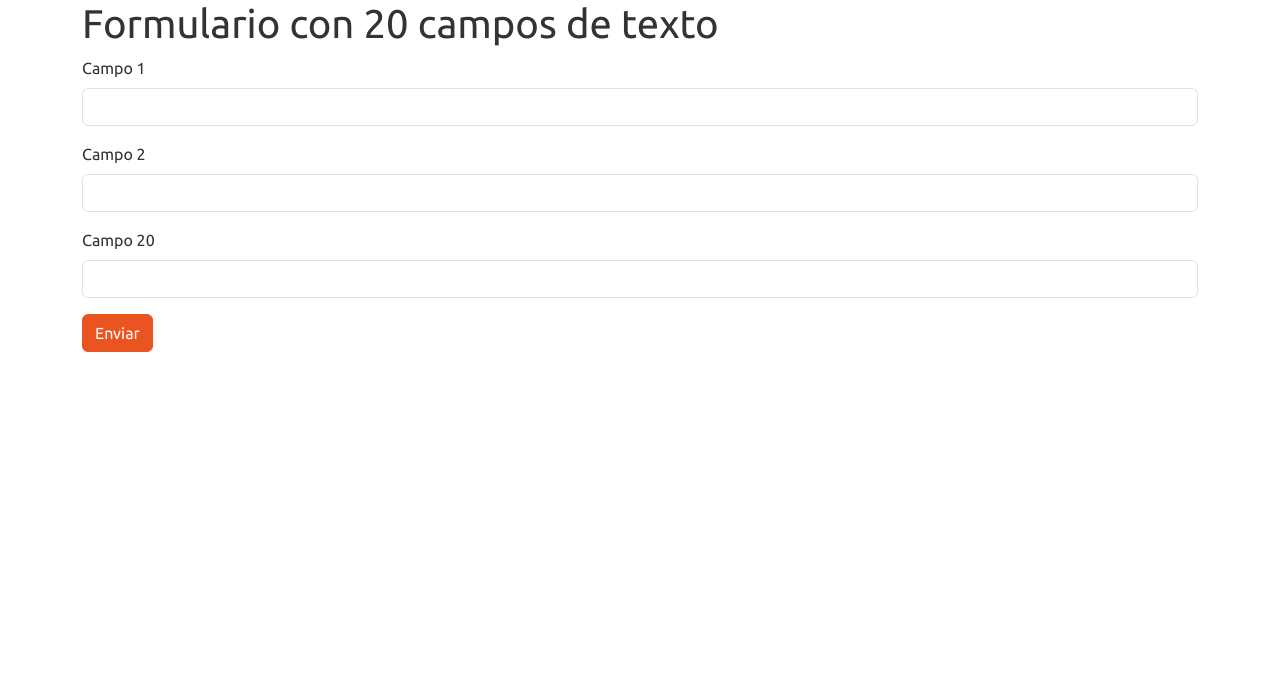
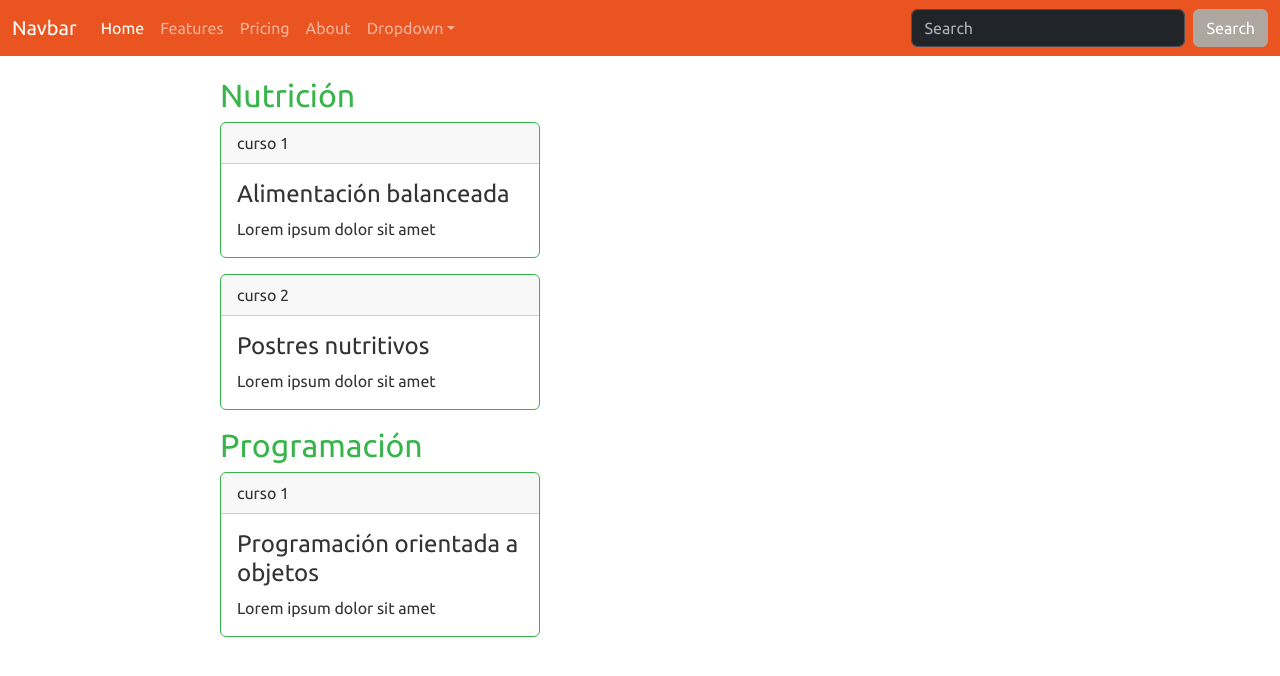
Before and after one commit to bamxAppsTec2024/WebAppBAMX_HMO_1, a React (Create React App) app: page / in a window 1280 px wide. Shown: the top 676 px of the page. Built offline with nearby package versions, Linux system fonts and the light colour scheme.

Commit message:
Tests
Testing bootswatch and object post to firebase

```diff
--- a/src/App.css
+++ b/src/App.css
@@ -1,38 +1,56 @@
-.App {
-  text-align: center;
+body {
+  margin: 0;
+  font-family: sans-serif;
 }
 
-.App-logo {
-  height: 40vmin;
-  pointer-events: none;
+header {
+  background-color: #f0f0f0;
+  padding: 10px 20px;
 }
 
-@media (prefers-reduced-motion: no-preference) {
-  .App-logo {
-    animation: App-logo-spin infinite 20s linear;
-  }
+.pushed-header {
+  position: relative;
+  width: 100%; /* Subtract sidebar width */
+  z-index: 2; /* Ensure header stays above content */
 }
 
-.App-header {
-  background-color: #282c34;
-  min-height: 100vh;
-  display: flex;
-  flex-direction: column;
-  align-items: center;
-  justify-content: center;
-  font-size: calc(10px + 2vmin);
-  color: white;
+.sidebar {
+  background-color: #e0e0e0;
+  width: 200px;
+  padding: 10px;
+  position: fixed;
+  left: 0;
+  height: 100vh;
 }
 
-.App-link {
-  color: #61dafb;
+.sidebar ul {
+  list-style: none;
+  padding: 0;
+  margin: 0;
 }
 
-@keyframes App-logo-spin {
-  from {
-    transform: rotate(0deg);
-  }
-  to {
-    transform: rotate(360deg);
-  }
+.sidebar li {
+  margin-bottom: 10px;
 }
+
+.sidebar a {
+  text-decoration: none;
+  color: black;
+  display: flex;
+  align-items: center;
+  padding: 5px 10px;
+}
+
+.sidebar a:hover {
+  background-color: #ddd;
+}
+
+.sidebar i {
+  margin-right: 10px;
+  font-size: 18px;
+}
+
+main {
+  padding: 20px;
+  margin-left: 200px; /* Adjust margin based on sidebar width */
+}
--- a/src/App.js
+++ b/src/App.js
@@ -1,13 +1,143 @@
-import logo from './logo.svg';
-import './App.css';
-import Formulario from './componentes/Formulario';
+import logo from "./logo.svg";
+import "./App.css";
+import { Appbar } from "./Layout/Layout";
+
+// import useFirestoreDoc from "./hooks/firebaseHook";
+import app from "./firebase";
+import { collection, getFirestore } from 'firebase/firestore';
+import { doc, addDoc } from "firebase/firestore";
+
+const data = [
+  {
+    title: "Nutrición",
+    courses: [
+      {
+        title: "Alimentación balanceada",
+        desc: "Lorem ipsum dolor sit amet",
+        videos: [
+          {
+            title:
+              "¿Qué es la programacion orientada a objetos? - La mejor explicación en español",
+            youTubeId: "DlphYPc_HKk",
+          },
+          {
+            title:
+              "¿Qué es la programacion orientada a objetos? - La mejor explicación en español",
+            youTubeId: "DlphYPc_HKk",
+          },
+        ],
+      },
+      {
+        title: "Postres nutritivos",
+        desc: "Lorem ipsum dolor sit amet",
+        videos: [
+          {
+            title:
+              "¿Qué es la programacion orientada a objetos? - La mejor explicación en español",
+            youTubeId: "DlphYPc_HKk",
+          },
+          {
+            title:
+              "¿Qué es la programacion orientada a objetos? - La mejor explicación en español",
+            youTubeId: "DlphYPc_HKk",
+          },
+        ],
+      },
+    ],
+  },
+  {
+    title: "Programación",
+    courses: [
+      {
+        title: "Programación orientada a objetos",
+        desc: "Lorem ipsum dolor sit amet",
+        videos: [
+          {
+            title:
+              "¿Qué es la programacion orientada a objetos? - La mejor explicación en español",
+            youTubeId: "DlphYPc_HKk",
+          },
+          {
+            title:
+              "¿Qué es la programacion orientada a objetos? - La mejor explicación en español",
+            youTubeId: "DlphYPc_HKk",
+          },
+        ],
+      },
+    ],
+  },
+];
 
 function App() {
+  const pageTitle = "Simple Webpage"; // Update with dynamic title fetching
+  // const { data, loading, error } = useFirestoreDoc();
+
+  // if (loading) {
+  //   return <p>Loading...</p>;
+  // }
+  // if (error) {
+  //   return <p>Error: {error.message}</p>;
+  // }
+  // console.log(data);
   return (
-    <div className="container-p6">
-      <Formulario/>
+    <div className="App">
+      <Appbar title={pageTitle} />
+      <main>
+        {data.map((category, indexCategory) => (
+          <div key={`category${indexCategory}`}>
+            <h2 role="h1" className="text-success">
+              {category.title}
+            </h2>
+            {/* <div className="accordion" id={category.title}>
+              {category.courses.map((course, indexCourse) => (
+                <div className="accordion-item">
+                  <h2 className="accordion-header" id={course.title}>
+                    <button
+                      className="accordion-button collapsed"
+                      type="button"
+                      data-bs-toggle="collapse"
+                      data-bs-target={`#collapse${indexCourse}`}
+                      aria-expanded="false"
+                      aria-controls={`collapse${indexCourse}`}
+                    >
+                      {course.title}
+                    </button>
+                  </h2>
+                  <div
+                    id={`collapse${indexCourse}`}
+                    className="accordion-collapse collapse"
+                    aria-labelledby={course.title}
+                    data-bs-parent={`#${category.title}`}
+                  >
+                    <div className="accordion-body">
+                      {course.desc}
+                    </div>
+                  </div>
+                </div>
+              ))}
+            </div> */}
+            {category.courses.map((course, indexCourse) => (
+              <div key={`course${indexCourse}`} class="card border-success mb-3" style={{maxWidth: "20rem"}}>
+                <div class="card-header">curso {indexCourse + 1}</div>
+                <div class="card-body">
+                  <h4 class="card-title">{course.title}</h4>
+                  <p class="card-text">
+                    {course.desc}
+                  </p>
+                </div>
+              </div>
+            ))}
+          </div>
+        ))}
+      </main>
     </div>
   );
 }
 
+const pruebaCreateCollection = async function(){
+  const db = getFirestore(app);
+  await addDoc(collection(db, "trainingCourses"), data[0]);
+  await addDoc(collection(db, "trainingCourses"), data[1]);
+}
+
 export default App;
--- /dev/null
+++ b/src/Layout/Appbar.js
@@ -0,0 +1,86 @@
+function Appbar({ title }) {
+  return (
+    <nav className="navbar navbar-expand-lg bg-primary" data-bs-theme="dark">
+      <div className="container-fluid">
+        <a className="navbar-brand" href="#">
+          Navbar
+        </a>
+        <button
+          className="navbar-toggler"
+          type="button"
+          data-bs-toggle="collapse"
+          data-bs-target="#navbarColor01"
+          aria-controls="navbarColor01"
+          aria-expanded="false"
+          aria-label="Toggle navigation"
+        >
+          <span className="navbar-toggler-icon"></span>
+        </button>
+        <div className="collapse navbar-collapse" id="navbarColor01">
+          <ul className="navbar-nav me-auto">
+            <li className="nav-item">
+              <a className="nav-link active" href="#">
+                Home
+                <span className="visually-hidden">(current)</span>
+              </a>
+            </li>
+            <li className="nav-item">
+              <a className="nav-link" href="#">
+                Features
+              </a>
+            </li>
+            <li className="nav-item">
+              <a className="nav-link" href="#">
+                Pricing
+              </a>
+            </li>
+            <li className="nav-item">
+              <a className="nav-link" href="#">
+                About
+              </a>
+            </li>
+            <li className="nav-item dropdown">
+              <a
+                className="nav-link dropdown-toggle"
+                data-bs-toggle="dropdown"
+                href="#"
+                role="button"
+                aria-haspopup="true"
+                aria-expanded="false"
+              >
+                Dropdown
+              </a>
+              <div className="dropdown-menu">
+                <a className="dropdown-item" href="#">
+                  Action
+                </a>
+                <a className="dropdown-item" href="#">
+                  Another action
+                </a>
+                <a className="dropdown-item" href="#">
+                  Something else here
+                </a>
+                <div className="dropdown-divider"></div>
+                <a className="dropdown-item" href="#">
+                  Separated link
+                </a>
+              </div>
+            </li>
+          </ul>
+          <form className="d-flex">
+            <input
+              className="form-control me-sm-2"
+              type="search"
+              placeholder="Search"
+            />
+            <button className="btn btn-secondary my-2 my-sm-0" type="submit">
+              Search
+            </button>
+          </form>
+        </div>
+      </div>
+    </nav>
+  );
+}
+
+export default Appbar;
--- /dev/null
+++ b/src/Layout/Layout.js
@@ -0,0 +1,4 @@
+import Appbar from "./Appbar";
+import Sidebar from "./Sidebar";
+
+export {Appbar, Sidebar};
--- /dev/null
+++ b/src/Layout/Sidebar.js
@@ -0,0 +1,22 @@
+function Sidebar() {
+  const menuItems = [
+    { name: "Home", icon: "fas fa-home" },
+    { name: "Messages", icon: "fas fa-envelope" },
+    { name: "Profile", icon: "fas fa-user" },
+  ];
+
+  return (
+    <ul>
+      {menuItems.map((item) => (
+        <li key={item.name}>
+          <a href="#">
+            <i className={item.icon}></i>
+            {item.name}
+          </a>
+        </li>
+      ))}
+    </ul>
+  );
+}
+
+export default Sidebar;
--- a/src/firebase.js
+++ b/src/firebase.js
@@ -16,3 +16,5 @@ const firebaseConfig = {
 
 // Initialize Firebase
 const app = initializeApp(firebaseConfig);
+
+export default app;
--- /dev/null
+++ b/src/hooks/firebaseHook.js
@@ -0,0 +1,46 @@
+import { useState, useEffect } from 'react';
+import { collectionGroup, getFirestore } from 'firebase/firestore';
+import app from '../firebase';
+import { doc, getDoc } from 'firebase/firestore';
+
+function useFirestoreDoc() {
+  const [data, setData] = useState(null);
+  const [loading, setLoading] = useState(true);
+  const [error, setError] = useState(null);
+
+  const db = getFirestore(app);
+  const parentCollectionName = "trainingCourses";
+
+  useEffect(() => {
+    const unsubscribe = async () => {
+      try {
+        const allSubcollections = [];
+        for (const parentId of parentDocIds) {
+          const docRef = doc(db, parentCollectionName, parentId);
+          const docSnap = await getDoc(docRef);
+
+          if (docSnap.exists) {
+            const data = docSnap.data();
+            // Assuming data has a field named 'subcollections' that holds subcollection references
+            if (data.subcollections) {
+              allSubcollections.push(...data.subcollections);
+            }
+          }
+        }
+        setSubcollections(allSubcollections);
+      } catch (err) {
+        setError(err);
+      } finally {
+        setLoading(false);
+      }
+    };
+
+    unsubscribe();
+
+    return () => unsubscribe(); // Cleanup function for unsubscribe
+  }, [db, collectionName]);
+
+  return { data, loading, error };
+}
+
+export default useFirestoreDoc;
--- a/src/index.js
+++ b/src/index.js
@@ -3,7 +3,6 @@ import ReactDOM from 'react-dom/client';
 import './index.css';
 import App from './App';
 import reportWebVitals from './reportWebVitals';
-import './firebase';
 import 'bootswatch/dist/united/bootstrap.min.css';
 
 const root = ReactDOM.createRoot(document.getElementById('root'));
```
